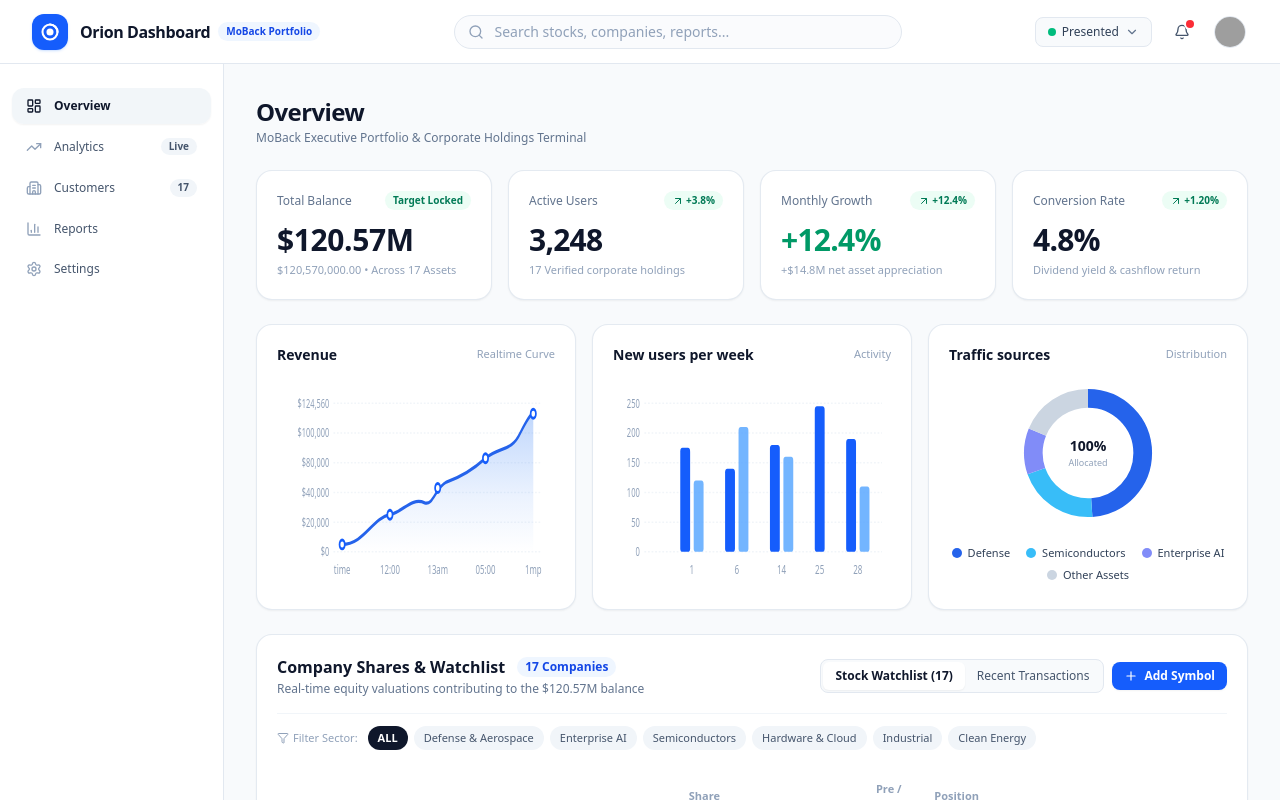
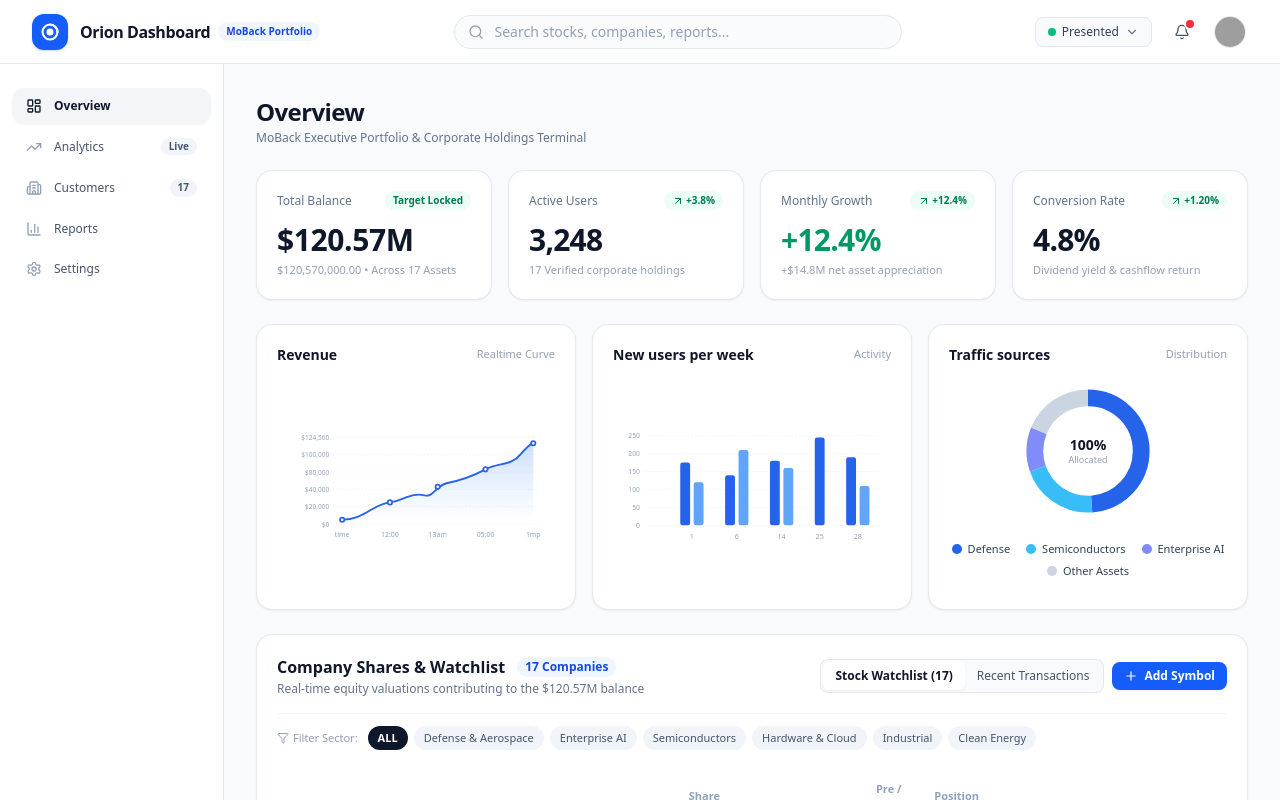
Before and after one commit to zenadell/moorebackgroup, a Next.js app: page / in a window 1280 px wide. Shown: the top 800 px of the page. Built offline with nearby package versions, Linux system fonts and the light colour scheme; grey boxes are pictures that could not be loaded.

Commit message:
fix: configure @tailwindcss/postcss and constrain SVG chart dimensions

```diff
--- a/components/dashboard/RevenueChart.tsx
+++ b/components/dashboard/RevenueChart.tsx
@@ -9,9 +9,7 @@ interface RevenueChartProps {
 export function RevenueChart({ currencySymbol = '$' }: RevenueChartProps) {
   const [hoveredIndex, setHoveredIndex] = useState<number | null>(null);
 
-  // Data points matching Image 1:
-  // Ticks: time, 12:00, 13am, 05:00, 1mp
-  // Curve ascends with multiple smooth wave undulations up to 124,560
+  // Y-axis ticks matching Image 1: €124,560, €100,000, €80,000, €40,000, €20,000, €0
   const yAxisTicks = [
     { label: `${currencySymbol}124,560`, y: 15 },
     { label: `${currencySymbol}100,000`, y: 35 },
@@ -29,7 +27,6 @@ export function RevenueChart({ currencySymbol = '$' }: RevenueChartProps) {
     { label: '1mp', x: 295, y: 22, value: 124560 },
   ];
 
-  // Smooth SVG path curve through the data points
   const areaPath = `
     M 75 110
     C 100 110, 110 92, 130 90
@@ -60,16 +57,17 @@ export function RevenueChart({ currencySymbol = '$' }: RevenueChartProps) {
         <span className="text-[11px] font-medium text-slate-400">Realtime Curve</span>
       </div>
 
-      <div className="relative mt-4 h-52 w-full">
+      <div className="relative mt-4 h-52 w-full max-w-full overflow-hidden" style={{ minHeight: '200px' }}>
         <svg
           viewBox="0 0 320 140"
           className="h-full w-full overflow-visible"
-          preserveAspectRatio="none"
+          style={{ width: '100%', height: '100%', maxHeight: '210px' }}
+          preserveAspectRatio="xMidYMid meet"
         >
           <defs>
             <linearGradient id="revenueGradient" x1="0" y1="0" x2="0" y2="1">
-              <stop offset="0%" stopColor="#3b82f6" stopOpacity="0.32" />
-              <stop offset="60%" stopColor="#3b82f6" stopOpacity="0.1" />
+              <stop offset="0%" stopColor="#3b82f6" stopOpacity="0.25" />
+              <stop offset="60%" stopColor="#3b82f6" stopOpacity="0.08" />
               <stop offset="100%" stopColor="#3b82f6" stopOpacity="0.0" />
             </linearGradient>
           </defs>
@@ -90,7 +88,9 @@ export function RevenueChart({ currencySymbol = '$' }: RevenueChartProps) {
                 x="60"
                 y={tick.y + 3}
                 textAnchor="end"
-                className="fill-slate-400 text-[8.5px] font-sans"
+                fontSize="7.5"
+                fill="#94a3b8"
+                style={{ fontSize: '7.5px', fontFamily: 'system-ui, sans-serif' }}
               >
                 {tick.label}
               </text>
@@ -113,15 +113,16 @@ export function RevenueChart({ currencySymbol = '$' }: RevenueChartProps) {
           {points.map((pt, index) => (
             <g
               key={index}
-              className="cursor-pointer group"
+              className="cursor-pointer"
               onMouseEnter={() => setHoveredIndex(index)}
               onMouseLeave={() => setHoveredIndex(null)}
             >
               <circle
                 cx={pt.x}
                 cy={pt.y}
-                r={hoveredIndex === index ? 4.5 : 3}
-                className="fill-white stroke-blue-600 transition-all"
+                r={hoveredIndex === index ? 4 : 2.5}
+                fill="#ffffff"
+                stroke="#2563eb"
                 strokeWidth="2"
               />
               {/* X Axis Labels */}
@@ -129,7 +130,9 @@ export function RevenueChart({ currencySymbol = '$' }: RevenueChartProps) {
                 x={pt.x}
                 y={130}
                 textAnchor="middle"
-                className="fill-slate-400 text-[9px] font-medium"
+                fontSize="8"
+                fill="#94a3b8"
+                style={{ fontSize: '8px', fontFamily: 'system-ui, sans-serif' }}
               >
                 {pt.label}
               </text>
@@ -140,7 +143,7 @@ export function RevenueChart({ currencySymbol = '$' }: RevenueChartProps) {
         {/* Hover Tooltip */}
         {hoveredIndex !== null && (
           <div
-            className="pointer-events-none absolute -top-2 rounded-lg bg-slate-900 px-2 py-1 text-[11px] font-semibold text-white shadow-md transition-all"
+            className="pointer-events-none absolute -top-2 rounded-lg bg-slate-900 px-2 py-1 text-[11px] font-semibold text-white shadow-md transition-all z-10"
             style={{
               left: `${(points[hoveredIndex].x / 320) * 100}%`,
               transform: 'translateX(-50%)',
--- a/components/dashboard/TrafficSourcesChart.tsx
+++ b/components/dashboard/TrafficSourcesChart.tsx
@@ -1,7 +1,6 @@
 'use client';
 
 import React, { useState } from 'react';
-import { SECTOR_ALLOCATIONS } from '@/lib/data/holdings';
 
 export function TrafficSourcesChart() {
   const [hoveredSlice, setHoveredSlice] = useState<number | null>(null);
@@ -38,21 +37,28 @@ export function TrafficSourcesChart() {
       </div>
 
       <div className="mt-4 flex flex-col items-center justify-center">
-        {/* SVG Donut Ring */}
-        <div className="relative h-36 w-36">
-          <svg className="h-full w-full -rotate-90" viewBox="0 0 100 100">
+        {/* SVG Donut Ring with strict size boundary */}
+        <div
+          className="relative flex items-center justify-center"
+          style={{ width: '140px', height: '140px', maxWidth: '140px', maxHeight: '140px' }}
+        >
+          <svg
+            className="-rotate-90"
+            viewBox="0 0 100 100"
+            style={{ width: '140px', height: '140px', display: 'block' }}
+          >
             {slices.map((slice, i) => (
               <circle
                 key={i}
                 cx="50"
                 cy="50"
                 r={radius}
-                fill="transparent"
+                fill="none"
                 stroke={slice.color}
-                strokeWidth={hoveredSlice === i ? "15" : "13"}
+                strokeWidth={hoveredSlice === i ? "14" : "12"}
                 strokeDasharray={slice.strokeDasharray}
                 strokeDashoffset={slice.strokeDashoffset}
-                className="cursor-pointer transition-all duration-200 hover:opacity-90"
+                className="cursor-pointer transition-all duration-200"
                 onMouseEnter={() => setHoveredSlice(i)}
                 onMouseLeave={() => setHoveredSlice(null)}
               />
@@ -60,20 +66,23 @@ export function TrafficSourcesChart() {
           </svg>
 
           {/* Central Donut Hole */}
-          <div className="pointer-events-none absolute inset-0 flex flex-col items-center justify-center">
+          <div
+            className="pointer-events-none absolute inset-0 flex flex-col items-center justify-center text-center"
+            style={{ width: '140px', height: '140px' }}
+          >
             {hoveredSlice !== null ? (
               <>
-                <span className="text-xs font-bold text-slate-900">
+                <span className="text-xs font-bold text-slate-900 leading-tight">
                   {displaySectors[hoveredSlice].percent}%
                 </span>
-                <span className="text-[9px] text-slate-500 truncate max-w-[60px]">
+                <span className="text-[9px] text-slate-500 truncate max-w-[65px] leading-tight">
                   {displaySectors[hoveredSlice].name}
                 </span>
               </>
             ) : (
               <>
-                <span className="text-sm font-bold text-slate-900">100%</span>
-                <span className="text-[9px] text-slate-400">Allocated</span>
+                <span className="text-sm font-bold text-slate-900 leading-tight">100%</span>
+                <span className="text-[9px] text-slate-400 leading-tight">Allocated</span>
               </>
             )}
           </div>
@@ -91,7 +100,7 @@ export function TrafficSourcesChart() {
               onMouseLeave={() => setHoveredSlice(null)}
             >
               <span
-                className="h-2.5 w-2.5 rounded-full"
+                className="h-2.5 w-2.5 rounded-full shrink-0"
                 style={{ backgroundColor: sec.color }}
               />
               <span className="font-medium text-slate-700">{sec.name}</span>
--- a/components/dashboard/WeeklyUsersChart.tsx
+++ b/components/dashboard/WeeklyUsersChart.tsx
@@ -15,7 +15,6 @@ export function WeeklyUsersChart() {
   ];
 
   // Bars corresponding to the exact tick columns in Image 1: 1, 6, 14, 25, 28
-  // With pairs of subtle comparison bars as seen in Image 1
   const barGroups = [
     { label: '1', bars: [{ val: 175, h: 70, x: 75 }, { val: 120, h: 48, x: 90 }] },
     { label: '6', bars: [{ val: 140, h: 56, x: 125 }, { val: 210, h: 84, x: 140 }] },
@@ -31,11 +30,12 @@ export function WeeklyUsersChart() {
         <span className="text-[11px] font-medium text-slate-400">Activity</span>
       </div>
 
-      <div className="relative mt-4 h-52 w-full">
+      <div className="relative mt-4 h-52 w-full max-w-full overflow-hidden" style={{ minHeight: '200px' }}>
         <svg
           viewBox="0 0 310 140"
           className="h-full w-full overflow-visible"
-          preserveAspectRatio="none"
+          style={{ width: '100%', height: '100%', maxHeight: '210px' }}
+          preserveAspectRatio="xMidYMid meet"
         >
           {/* Y Axis Grid lines */}
           {yAxisTicks.map((tick, i) => (
@@ -53,7 +53,9 @@ export function WeeklyUsersChart() {
                 x="30"
                 y={tick.y + 3}
                 textAnchor="end"
-                className="fill-slate-400 text-[8.5px] font-sans"
+                fontSize="7.5"
+                fill="#94a3b8"
+                style={{ fontSize: '7.5px', fontFamily: 'system-ui, sans-serif' }}
               >
                 {tick.label}
               </text>
@@ -87,13 +89,7 @@ export function WeeklyUsersChart() {
                         width="11"
                         height={bar.h}
                         rx="2.5"
-                        className={`transition-colors ${
-                          isHovered
-                            ? 'fill-blue-500'
-                            : barIdx === 0
-                            ? 'fill-blue-600'
-                            : 'fill-blue-400/80'
-                        }`}
+                        fill={isHovered ? '#3b82f6' : barIdx === 0 ? '#2563eb' : '#60a5fa'}
                       />
                     </g>
                   );
@@ -104,7 +100,9 @@ export function WeeklyUsersChart() {
                   x={centerX + 5.5}
                   y={130}
                   textAnchor="middle"
-                  className="fill-slate-400 text-[9px] font-medium"
+                  fontSize="8"
+                  fill="#94a3b8"
+                  style={{ fontSize: '8px', fontFamily: 'system-ui, sans-serif' }}
                 >
                   {group.label}
                 </text>
@@ -114,7 +112,7 @@ export function WeeklyUsersChart() {
         </svg>
 
         {hoveredBar !== null && (
-          <div className="pointer-events-none absolute top-0 right-2 rounded-md bg-slate-900 px-2 py-1 text-[10px] font-medium text-white shadow-sm">
+          <div className="pointer-events-none absolute top-0 right-2 rounded-md bg-slate-900 px-2 py-1 text-[10px] font-medium text-white shadow-sm z-10">
             Active metric volume recorded
           </div>
         )}
--- a/package.json
+++ b/package.json
@@ -15,12 +15,14 @@
     "react-dom": "19.3.0"
   },
   "devDependencies": {
+    "@tailwindcss/postcss": "^4.3.3",
     "@tailwindcss/turbopack": "^4",
     "@types/node": "^20",
     "@types/react": "^19",
     "@types/react-dom": "^19",
     "eslint": "^9",
     "eslint-config-next": "16.4.0",
+    "postcss": "^8.5.29",
     "tailwindcss": "^4",
     "typescript": "^5"
   }
--- /dev/null
+++ b/postcss.config.mjs
@@ -0,0 +1,5 @@
+export default {
+  plugins: {
+    "@tailwindcss/postcss": {},
+  },
+};
```
Also changed, not shown: 1 other file (tests, documents, lock files or other folders).
